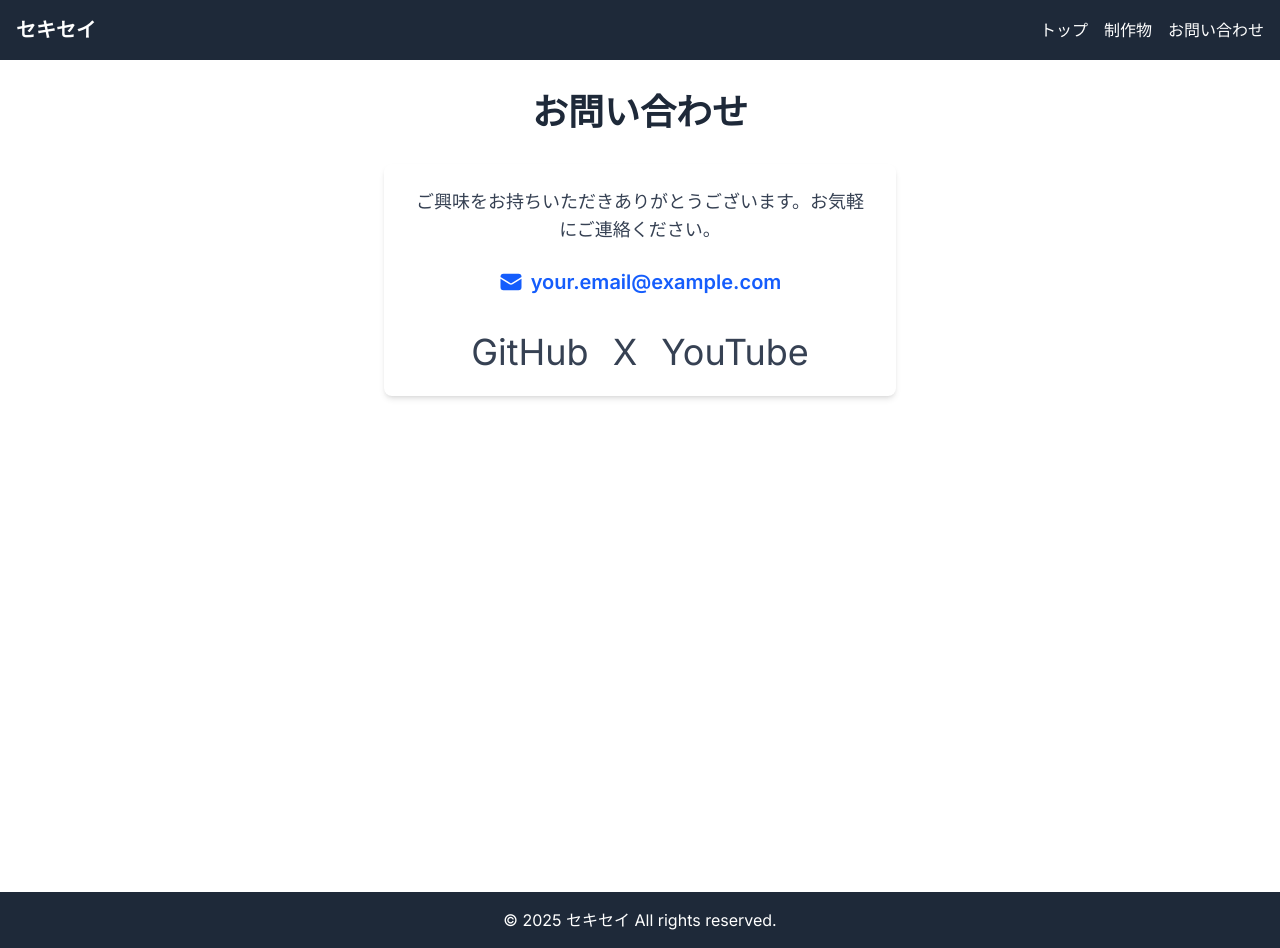
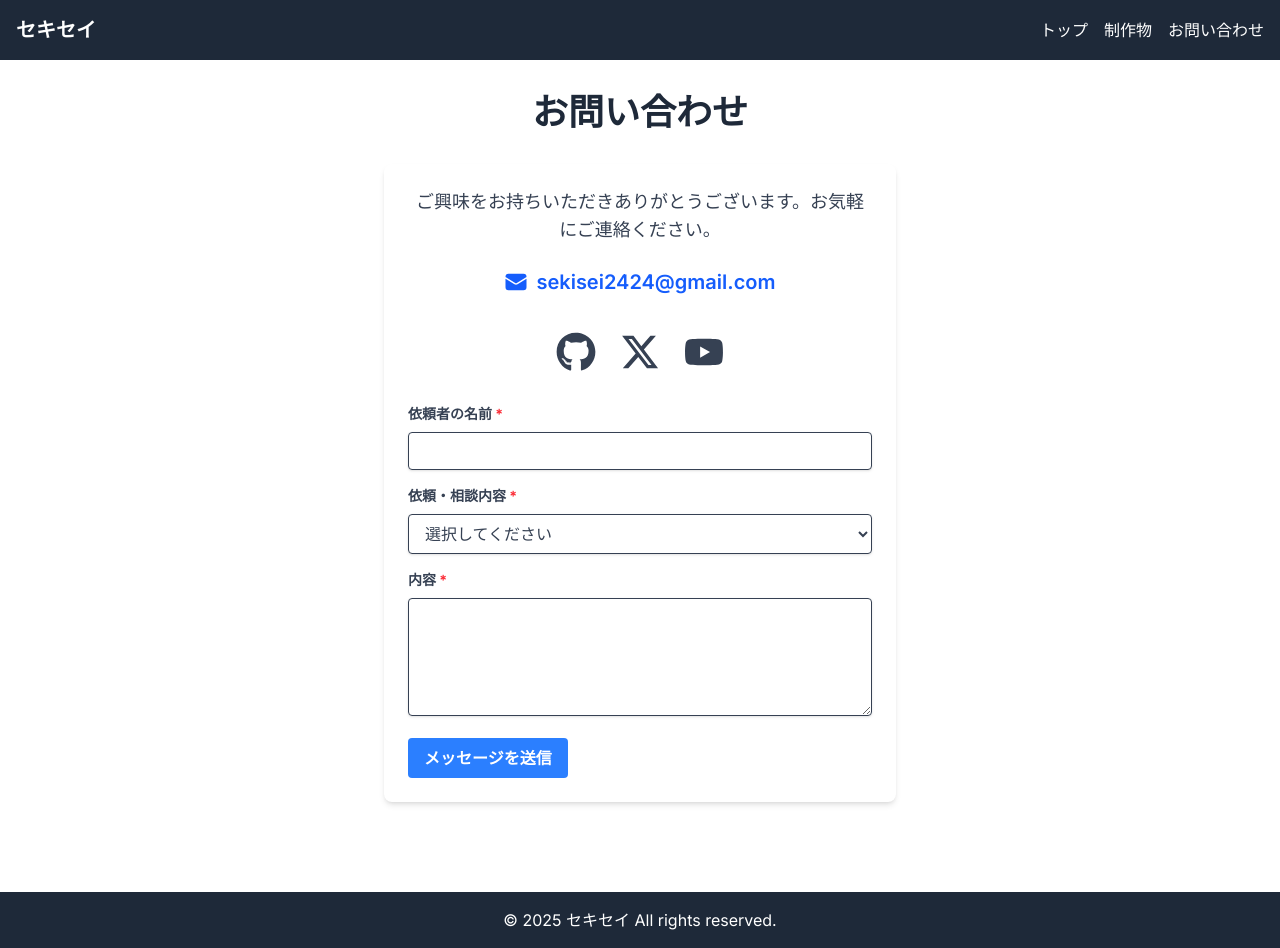
Before and after one commit to sekisei2424/my-portfolio, a Next.js app: page /contact in a window 1280 px wide. Built offline with nearby package versions, Linux system fonts and the light colour scheme.

Commit message:
mail contact system added

```diff
--- a/package.json
+++ b/package.json
@@ -12,7 +12,9 @@
     "@heroicons/react": "^2.2.0",
     "next": "15.3.5",
     "react": "^19.0.0",
-    "react-dom": "^19.0.0"
+    "react-dom": "^19.0.0",
+    "react-icons": "^5.5.0",
+    "resend": "^4.6.0"
   },
   "devDependencies": {
     "@eslint/eslintrc": "^3",
--- /dev/null
+++ b/src/app/api/contact/route.ts
@@ -0,0 +1,55 @@
+// src/app/api/contact/route.ts
+import { NextResponse } from 'next/server';
+import { Resend } from 'resend'; // Resend SDKをインポート
+
+// 環境変数からAPIキーを読み込む
+const resend = new Resend(process.env.RESEND_API_KEY);
+
+export async function POST(request: Request) {
+  try {
+    const body = await request.json();
+    const { name, inquiryType, otherInquiry, message } = body;
+
+    // 1. サーバーサイドでのバリデーション
+    if (!name || !inquiryType || !message) {
+      return NextResponse.json({ message: 'Missing required fields' }, { status: 400 });
+    }
+    if (inquiryType === 'その他' && !otherInquiry) {
+      return NextResponse.json({ message: 'Please specify the "other" inquiry type' }, { status: 400 });
+    }
+
+    // メール内容の生成
+    let subject = `ポートフォリオサイトからのお問い合わせ: ${inquiryType}`;
+    if (inquiryType === 'その他' && otherInquiry) {
+      subject += ` (${otherInquiry})`;
+    }
+
+    const emailText = `
+      依頼者の名前: ${name}
+      依頼・相談内容: ${inquiryType}${inquiryType === 'その他' && otherInquiry ? ` (${otherInquiry})` : ''}
+      --------------------------------
+      内容:
+      ${message}
+    `;
+
+    // Resendを使ってメールを送信
+    await resend.emails.send({
+      from: 'onboarding@resend.dev', // Resendが提供するドメイン、または認証済みのあなたのドメイン
+      // 例: from: 'noreply@yourdomain.com' // 認証済みの独自ドメインを使う場合
+      to: 'sekisei2424@gmail.com', // あなたが問い合わせを受け取りたいメールアドレス
+      subject: subject,
+      text: emailText,
+      // html: `<p>${emailText.replace(/\n/g, '<br />')}</p>`, // HTMLメールとして送る場合
+    });
+
+    return NextResponse.json({ message: 'Message sent successfully!' }, { status: 200 });
+
+  } catch (error) {
+    console.error('Error sending message:', error);
+    // Resendからのエラーレスポンスを詳しくログに出すことも可能
+    if (error instanceof Error) {
+        return NextResponse.json({ message: 'Failed to send message: ' + error.message }, { status: 500 });
+    }
+    return NextResponse.json({ message: 'Failed to send message.' }, { status: 500 });
+  }
+}
--- a/src/app/contact/page.tsx
+++ b/src/app/contact/page.tsx
@@ -1,10 +1,72 @@
 // src/app/contact/page.tsx
-import { EnvelopeIcon } from '@heroicons/react/24/solid'; // メールアイコン (任意)
-import { SocialIcon } from 'react-social-icons'; // ソーシャルアイコンライブラリを後で使う例
+'use client'; // クライアントコンポーネントとしてマーク
+
+import { useState, FormEvent } from 'react';
+import { EnvelopeIcon } from '@heroicons/react/24/solid'; // Heroiconsのメールアイコン
+
+// react-icons から、使用したいSNSアイコンをインポート
+// GitHub, X (旧Twitter), YouTube のアイコンは、Font Awesome 6 (fa6) のものです。
+import { FaGithub, FaXTwitter, FaYoutube } from 'react-icons/fa6';
+
 
 export default function ContactPage() {
+  const [formData, setFormData] = useState({
+    name: '',
+    inquiryType: '', // プルダウンの値
+    otherInquiry: '', // 「その他」が選択された場合の記入欄
+    message: '',
+  });
+  const [status, setStatus] = useState<'idle' | 'loading' | 'success' | 'error'>('idle');
+  const [errorMessage, setErrorMessage] = useState('');
+
+  const handleChange = (e: React.ChangeEvent<HTMLInputElement | HTMLSelectElement | HTMLTextAreaElement>) => {
+    const { name, value } = e.target;
+    setFormData(prev => ({ ...prev, [name]: value }));
+  };
+
+  const handleSubmit = async (e: FormEvent) => {
+    e.preventDefault();
+    setStatus('loading');
+    setErrorMessage('');
+
+    // 簡単なバリデーション
+    if (!formData.name || !formData.inquiryType || !formData.message) {
+      setErrorMessage('すべての必須項目を入力してください。');
+      setStatus('error');
+      return;
+    }
+    if (formData.inquiryType === 'その他' && !formData.otherInquiry) {
+      setErrorMessage('「その他」を選択した場合は、内容を具体的に入力してください。');
+      setStatus('error');
+      return;
+    }
+
+    try {
+      const response = await fetch('/api/contact', { // API Routesのcontactエンドポイント
+        method: 'POST',
+        headers: {
+          'Content-Type': 'application/json',
+        },
+        body: JSON.stringify(formData),
+      });
+
+      if (response.ok) {
+        setStatus('success');
+        // フォームをクリア
+        setFormData({ name: '', inquiryType: '', otherInquiry: '', message: '' });
+      } else {
+        const errorData = await response.json();
+        setErrorMessage(errorData.message || 'メッセージの送信に失敗しました。');
+        setStatus('error');
+      }
+    } catch (error) {
+      setErrorMessage('ネットワークエラーが発生しました。');
+      setStatus('error');
+    }
+  };
+
   return (
-    <main className="container mx-auto p-8 min-h-screen"> {/* min-h-screenを追加して、コンテンツが少ないときにフッターが下に来るように調整 */}
+    <main className="container mx-auto p-8 min-h-screen">
       <h1 className="text-4xl font-bold mb-8 text-center text-gray-800">お問い合わせ</h1>
       <section className="bg-white rounded-lg shadow-md p-6 max-w-lg mx-auto">
         <p className="text-lg text-center mb-6 text-gray-700">
@@ -14,75 +76,138 @@ export default function ContactPage() {
         {/* メールアドレスのセクション */}
         <div className="text-center mb-8">
           <a
-            href="mailto:your.email@example.com" // あなたのメールアドレスに置き換えてください
+            href="mailto:sekisei2424@gmail.com" // あなたのメールアドレス
             className="inline-flex items-center text-blue-600 hover:text-blue-800 text-xl font-semibold transition duration-300"
           >
-            <EnvelopeIcon className="h-6 w-6 mr-2" /> {/* Heroiconsのメールアイコン */}
-            your.email@example.com
+            <EnvelopeIcon className="h-6 w-6 mr-2" />
+            sekisei2424@gmail.com
           </a>
         </div>
 
         {/* SNSリンクのセクション */}
-        <div className="flex justify-center space-x-6">
+        <div className="flex justify-center space-x-6 mb-8">
           {/* GitHub */}
           <a
-            href="https://github.com/your-github-username" // あなたのGitHubユーザー名に置き換えてください
+            href="https://github.com/sekisei2424" // あなたのGitHubユーザー名
             target="_blank"
             rel="noopener noreferrer"
             className="text-gray-700 hover:text-blue-500 transition duration-300"
             aria-label="GitHub"
           >
-            {/* ここにGitHubアイコンを配置します。今回は簡略化のため、テキスト表示にします。 */}
-            {/* Heroiconsには直接のGitHubアイコンはありません。 */}
-            {/* より多くのSNSアイコンが必要なら「react-social-icons」や「react-icons」を検討 */}
-            <span className="text-4xl">GitHub</span> {/* 大きく表示したい場合は、`SocialIcon` ライブラリの導入がおすすめです */}
+            {/* FaGithub コンポーネントに置き換え */}
+            <FaGithub className="h-10 w-10" />
           </a>
 
           {/* X (旧Twitter) */}
           <a
-            href="https://x.com/your-x-username" // あなたのX (Twitter) ユーザー名に置き換えてください
+            href="https://x.com/sekisei2424" // あなたのX (Twitter) ユーザー名
             target="_blank"
             rel="noopener noreferrer"
             className="text-gray-700 hover:text-blue-500 transition duration-300"
             aria-label="X (Twitter)"
           >
-            <span className="text-4xl">X</span>
+            {/* FaXTwitter コンポーネントに置き換え */}
+            <FaXTwitter className="h-10 w-10" />
           </a>
 
           {/* YouTube */}
           <a
-            href="https://www.youtube.com/channel/YOUR_YOUTUBE_CHANNEL_ID" // あなたのYouTubeチャンネルIDまたはユーザーURLに置き換えてください
+            href="https://www.youtube.com/@sekisei2424" // あなたのYouTubeチャンネルIDまたはユーザーURL
             target="_blank"
             rel="noopener noreferrer"
             className="text-gray-700 hover:text-red-600 transition duration-300"
             aria-label="YouTube"
           >
-            <span className="text-4xl">YouTube</span>
+            {/* FaYoutube コンポーネントに置き換え */}
+            <FaYoutube className="h-10 w-10" />
           </a>
         </div>
 
-        {/* お問い合わせフォームは後で実装 */}
-        {/*
-        <form className="mt-8">
-          <div className="mb-4">
-            <label htmlFor="name" className="block text-gray-700 text-sm font-bold mb-2">名前</label>
-            <input type="text" id="name" name="name" className="shadow appearance-none border rounded w-full py-2 px-3 text-gray-700 leading-tight focus:outline-none focus:shadow-outline" />
+        {/* 問い合わせフォーム本体 */}
+        <form onSubmit={handleSubmit} className="mt-8 space-y-4">
+          {/* 依頼者の名前 */}
+          <div>
+            <label htmlFor="name" className="block text-gray-700 text-sm font-bold mb-2">依頼者の名前 <span className="text-red-500">*</span></label>
+            <input
+              type="text"
+              id="name"
+              name="name"
+              value={formData.name}
+              onChange={handleChange}
+              className="shadow appearance-none border rounded w-full py-2 px-3 text-gray-700 leading-tight focus:outline-none focus:shadow-outline"
+              required
+            />
           </div>
-          <div className="mb-4">
-            <label htmlFor="email" className="block text-gray-700 text-sm font-bold mb-2">メールアドレス</label>
-            <input type="email" id="email" name="email" className="shadow appearance-none border rounded w-full py-2 px-3 text-gray-700 leading-tight focus:outline-none focus:shadow-outline" />
+
+          {/* 依頼・相談内容（プルダウン） */}
+          <div>
+            <label htmlFor="inquiryType" className="block text-gray-700 text-sm font-bold mb-2">依頼・相談内容 <span className="text-red-500">*</span></label>
+            <select
+              id="inquiryType"
+              name="inquiryType"
+              value={formData.inquiryType}
+              onChange={handleChange}
+              className="shadow border rounded w-full py-2 px-3 text-gray-700 leading-tight focus:outline-none focus:shadow-outline"
+              required
+            >
+              <option value="">選択してください</option>
+              <option value="Webサイト制作">Webサイト制作</option>
+              <option value="UI/UXデザイン">UI/UXデザイン</option>
+              <option value="ロゴデザイン">ロゴデザイン</option>
+              <option value="その他">その他</option>
+            </select>
           </div>
-          <div className="mb-6">
-            <label htmlFor="message" className="block text-gray-700 text-sm font-bold mb-2">メッセージ</label>
-            <textarea id="message" name="message" rows={5} className="shadow appearance-none border rounded w-full py-2 px-3 text-gray-700 leading-tight focus:outline-none focus:shadow-outline"></textarea>
+
+          {/* 「その他」が選択された場合の記入欄 */}
+          {formData.inquiryType === 'その他' && (
+            <div>
+              <label htmlFor="otherInquiry" className="block text-gray-700 text-sm font-bold mb-2">その他の内容 <span className="text-red-500">*</span></label>
+              <input
+                type="text"
+                id="otherInquiry"
+                name="otherInquiry"
+                value={formData.otherInquiry}
+                onChange={handleChange}
+                className="shadow appearance-none border rounded w-full py-2 px-3 text-gray-700 leading-tight focus:outline-none focus:shadow-outline"
+                placeholder="具体的にご記入ください"
+                required
+              />
+            </div>
+          )}
+
+          {/* 内容 */}
+          <div>
+            <label htmlFor="message" className="block text-gray-700 text-sm font-bold mb-2">内容 <span className="text-red-500">*</span></label>
+            <textarea
+              id="message"
+              name="message"
+              rows={5}
+              value={formData.message}
+              onChange={handleChange}
+              className="shadow appearance-none border rounded w-full py-2 px-3 text-gray-700 leading-tight focus:outline-none focus:shadow-outline"
+              required
+            ></textarea>
           </div>
+
+          {/* 送信ボタン */}
           <div className="flex items-center justify-between">
-            <button type="submit" className="bg-blue-500 hover:bg-blue-700 text-white font-bold py-2 px-4 rounded focus:outline-none focus:shadow-outline">
-              送信
+            <button
+              type="submit"
+              className="bg-blue-500 hover:bg-blue-700 text-white font-bold py-2 px-4 rounded focus:outline-none focus:shadow-outline"
+              disabled={status === 'loading'}
+            >
+              {status === 'loading' ? '送信中...' : 'メッセージを送信'}
             </button>
           </div>
+
+          {/* 送信ステータスの表示 */}
+          {status === 'success' && (
+            <p className="text-green-600 text-center mt-4">メッセージが正常に送信されました！</p>
+          )}
+          {status === 'error' && (
+            <p className="text-red-600 text-center mt-4">{errorMessage}</p>
+          )}
         </form>
-        */}
       </section>
     </main>
   );
```
Also changed, not shown: 1 other file (tests, documents, lock files or other folders).
